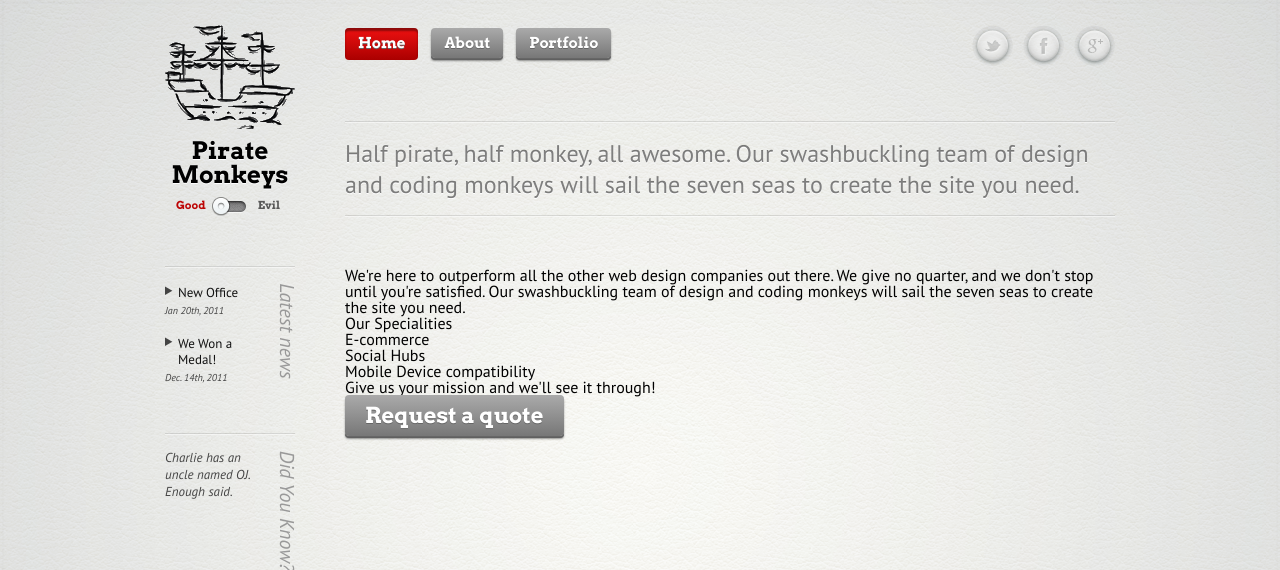
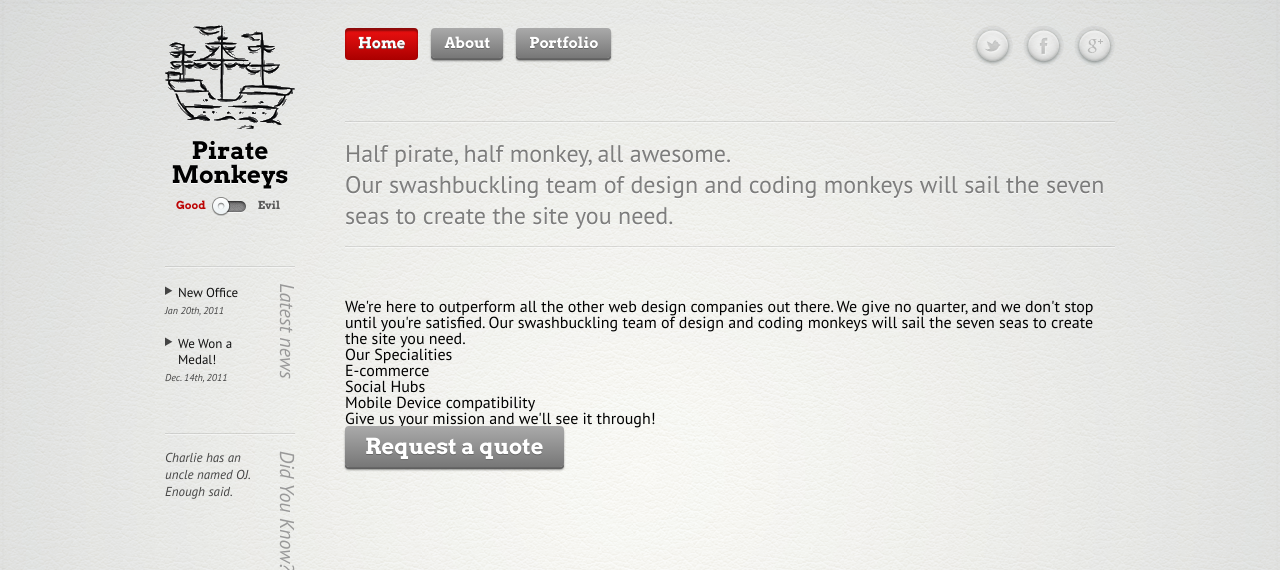
Before and after one commit to benjaminfisher/WDIM393H, a PHP site: page / in a window 1280 px wide. Shown: the top 570 px of the page. Run offline with PHP 8.4, Linux system fonts and the light colour scheme.

Commit message:
"Broke tagline across two paragraphs. Modified the hover style to effect the tagline section"

```diff
--- a/about.html
+++ b/about.html
@@ -36,8 +36,8 @@
 		</nav>
 
 		<section class="tagline">
-			<p>
-				Half pirate, half monkey, all awesome. Our swashbuckling team of
+			<p>Half pirate, half monkey, all awesome.</p>
+            <p>Our swashbuckling team of
 				design and coding monkeys will sail the seven seas to create the
 				site you need.
 			</p>
--- a/css/global.css
+++ b/css/global.css
@@ -224,7 +224,7 @@ header.global section.tagline {
   margin-left: 180px;
   padding: 15px 0;
 }
-header.global section.tagline p {
+header.global section.tagline{
   color: rgba(0,0,0,.5);
   font: normal 24px 'PT Sans', sans-serif;
   text-shadow: 0 1px 0 #fff;
@@ -233,7 +233,7 @@ header.global section.tagline p {
   -o-transition: all .2s ease-in-out;
   transition: all .2s ease-in-out;
 }
-  header.global section.tagline p:hover {
+  header.global section.tagline:hover{
     color: rgba(0,0,0,.8);
     -webkit-transform: scale(1.02,1.02);
     -moz-transform: scale(1.02,1.02);
--- a/index.html
+++ b/index.html
@@ -37,8 +37,8 @@
 		</nav>
 
 		<section class="tagline">
-			<p>
-				Half pirate, half monkey, all awesome. Our swashbuckling team of
+			<p>	Half pirate, half monkey, all awesome.</p>
+            <p> Our swashbuckling team of
 				design and coding monkeys will sail the seven seas to create the
 				site you need.
 			</p>
--- a/portfolio.html
+++ b/portfolio.html
@@ -36,8 +36,8 @@
 		</nav>
 
 		<section class="tagline">
-			<p>
-				Half pirate, half monkey, all awesome. Our swashbuckling team of
+    		<p>Half pirate, half monkey, all awesome.</p>
+            <p>Our swashbuckling team of
 				design and coding monkeys will sail the seven seas to create the
 				site you need.
 			</p>
```
